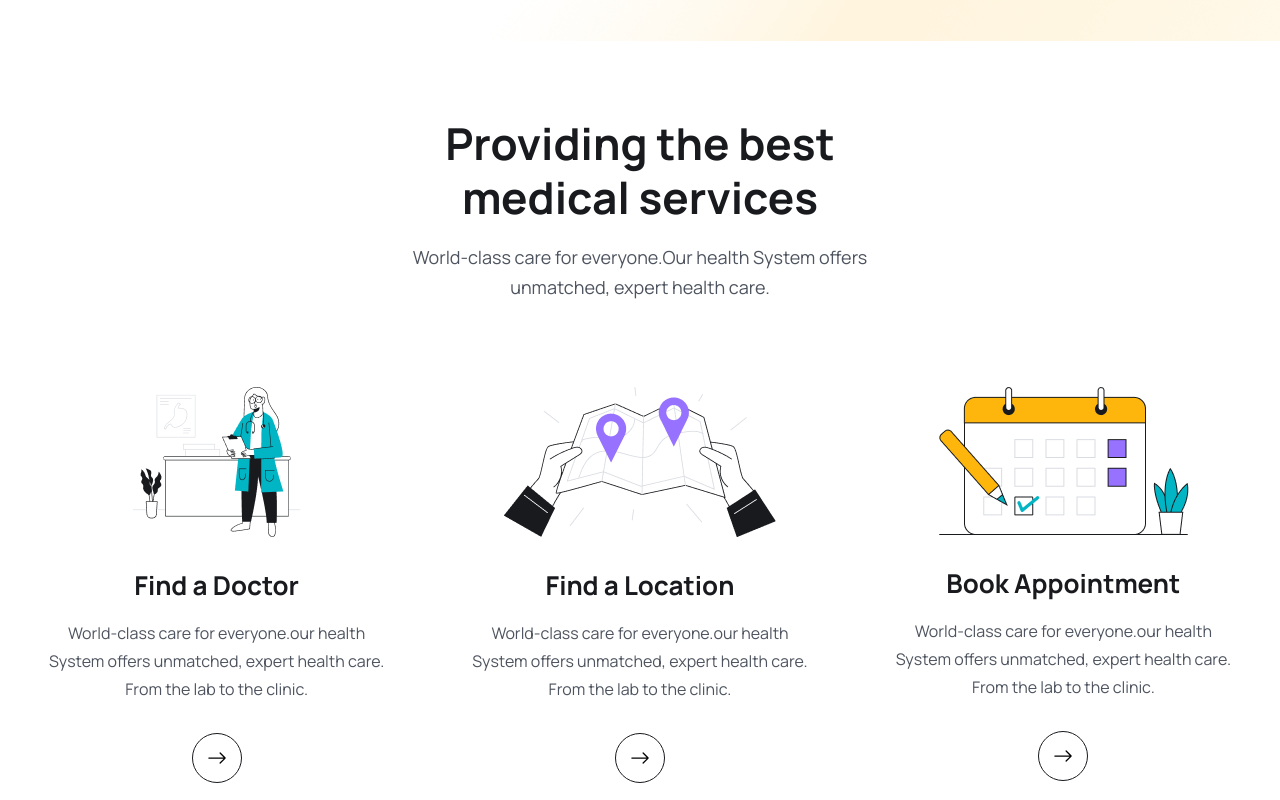
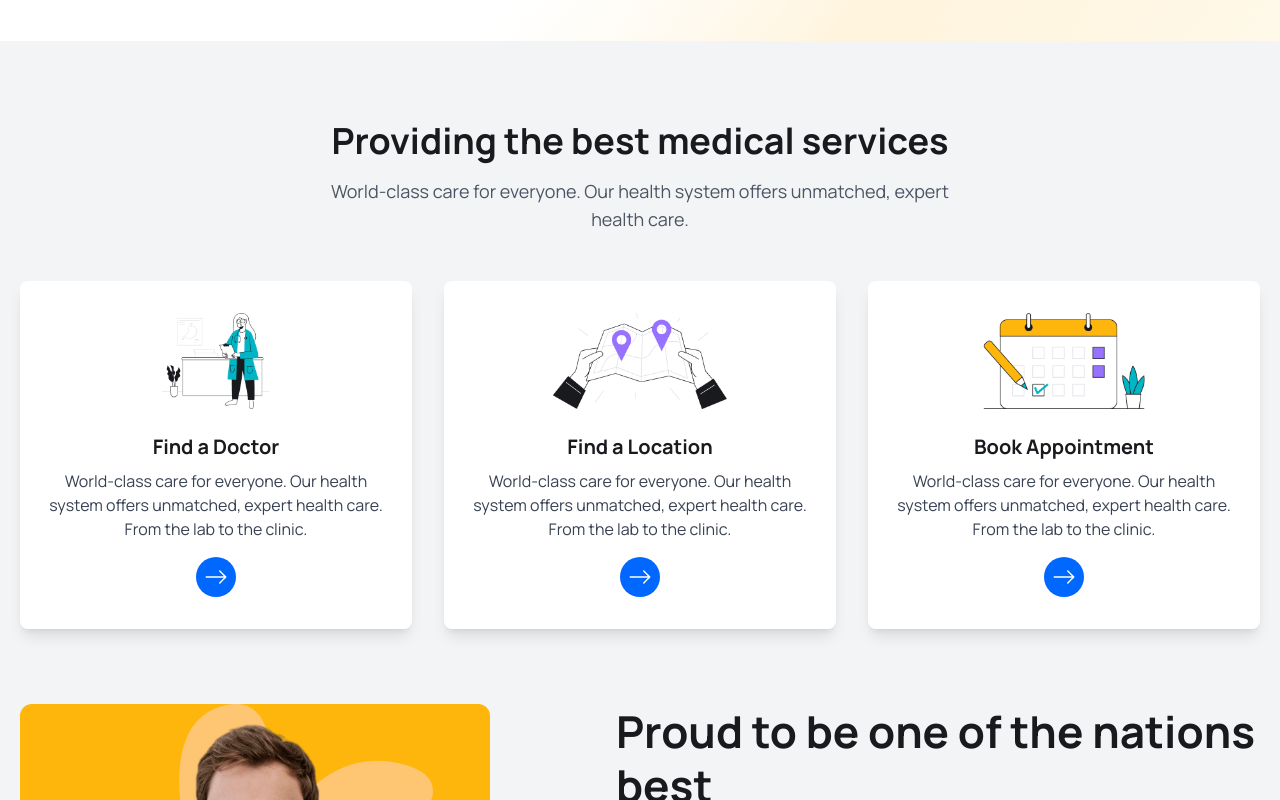
Before and after one commit to EncodeNeel/Medicare, a React (Vite) app in the folder frontend/: page / in a window 1280 px wide. Shown: the part 740-1540 px from the top of the page. Built offline with nearby package versions, Linux system fonts and the light colour scheme; the HTML template or start-up script is replaced by a standard one.

Commit message:
Enhance hero section with modern animations using Framer Motion

```diff
--- a/frontend/package.json
+++ b/frontend/package.json
@@ -10,6 +10,7 @@
     "preview": "vite preview"
   },
   "dependencies": {
+    "framer-motion": "^11.2.10",
     "react": "^18.2.0",
     "react-dom": "^18.2.0",
     "react-icons": "^4.9.0",
--- a/frontend/src/pages/Home.jsx
+++ b/frontend/src/pages/Home.jsx
@@ -1,5 +1,5 @@
 import React from "react";
-
+import { motion } from "framer-motion";
 import heroImg01 from "../assets/images/hero-img01.png";
 import heroImg02 from "../assets/images/hero-img02.png";
 import heroImg03 from "../assets/images/hero-img03.png";
@@ -25,23 +25,43 @@ const Home = () => {
 
       <section className="hero__section pt-[60px] 2xl:h-[800px]">
         <div className="container">
-          <div className="flex flex-col lg:flex-row gap-[90px] items-center justify-between">
-            {/* ====== hero content ======*/}
+          <motion.div
+            initial={{ opacity: 0, y: 50 }}
+            animate={{ opacity: 1, y: 0 }}
+            transition={{ duration: 0.8 }}
+            className="flex flex-col lg:flex-row gap-[90px] items-center justify-between"
+          >
+            {/* Hero content */}
             <div>
-              <div className="lg:w-[570px]">
+              <motion.div
+                initial={{ opacity: 0 }}
+                animate={{ opacity: 1 }}
+                transition={{ delay: 0.5, duration: 1 }}
+                className="lg:w-[570px]"
+              >
                 <h1 className="text-[36px] leading-[46px] text-headingColor font-[800] md:text-[60px] md:leading-[70px]">
-                  We help patients live a healthy,longer life.
+                  We help patients live a healthy, longer life.
                 </h1>
                 <p className="text__para">
                   Lorem ipsum dolor sit amet consectetur, adipisicing elit.
                   Accusamus itaque ea odit enim et quae atque.
                 </p>
+                <motion.button
+                  whileHover={{ scale: 1.1 }}
+                  whileTap={{ scale: 0.9 }}
+                  className="btn"
+                >
+                  Request an Appointment
+                </motion.button>
+              </motion.div>
 
-                <button className="btn">Request an Appointment</button>
-              </div>
-
-              {/* ======= hero counter */}
-              <div className="mt-[30px] lg:mt-[70px] flex flex-col lg:flex-row lg:items-center gap-5 lg:gap-[30px]">
+              {/* Hero counters */}
+              <motion.div
+                initial={{ opacity: 0 }}
+                animate={{ opacity: 1 }}
+                transition={{ delay: 1, duration: 1 }}
+                className="mt-[30px] lg:mt-[70px] flex flex-col lg:flex-row lg:items-center gap-5 lg:gap-[30px]"
+              >
                 <div>
                   <h2 className="text-[36px] loading-[56px] lg:text-[44px] lg:leading-[54px] font-[700] text-headingColor">
                     30+
@@ -65,110 +85,249 @@ const Home = () => {
                   <span className="w-[100px] h-2 bg-irisBlueColor rounded-full block mt-[-14px]"></span>
                   <p className="text__para">Patient Satisfaction</p>
                 </div>
-              </div>
+              </motion.div>
             </div>
-            {/* ====== hero content ======*/}
 
-            <div className="flex gap-[30px] justify-end">
+            {/* Hero images */}
+            <motion.div
+              initial={{ opacity: 0, x: 50 }}
+              animate={{ opacity: 1, x: 0 }}
+              transition={{ duration: 0.8 }}
+              className="flex gap-[30px] justify-end"
+            >
               <div>
-                <img className="w-full" src={heroImg01} alt="" />
+                <motion.img
+                  initial={{ opacity: 0, y: 50 }}
+                  animate={{ opacity: 1, y: 0 }}
+                  transition={{ delay: 0.8, duration: 1 }}
+                  className="w-full"
+                  src={heroImg01}
+                  alt="Hero Image 01"
+                />
               </div>
               <div className="mt-[30px]">
-                <img src={heroImg02} alt="" className="w-full mb-[30px]" />
-                <img src={heroImg03} alt="" className="w-full " />
+                <motion.img
+                  initial={{ opacity: 0, y: 50 }}
+                  animate={{ opacity: 1, y: 0 }}
+                  transition={{ delay: 1, duration: 1 }}
+                  className="w-full mb-[30px]"
+                  src={heroImg02}
+                  alt="Hero Image 02"
+                />
+                <motion.img
+                  initial={{ opacity: 0, y: 50 }}
+                  animate={{ opacity: 1, y: 0 }}
+                  transition={{ delay: 1.2, duration: 1 }}
+                  className="w-full"
+                  src={heroImg03}
+                  alt="Hero Image 03"
+                />
               </div>
-            </div>
-          </div>
+            </motion.div>
+          </motion.div>
         </div>
       </section>
       {/* ===== hero section end ====== */}
 
-      <section>
+      <section className="py-20 bg-gray-100">
         <div className="container">
-          <div className="lg:w-[470px] mx-auto">
-            <h2 className="heading text-center">
+          <motion.div
+            initial={{ opacity: 0 }}
+            animate={{ opacity: 1 }}
+            transition={{ duration: 1 }}
+            className="text-center mb-12"
+          >
+            <motion.h2
+              initial={{ y: 50 }}
+              animate={{ y: 0 }}
+              transition={{ delay: 0.3, duration: 0.8 }}
+              className="text-4xl font-bold text-headingColor mb-4"
+            >
               Providing the best medical services
-            </h2>
-            <p className="text__para text-center">
-              World-class care for everyone.Our health System offers unmatched,
+            </motion.h2>
+            <motion.p
+              initial={{ y: 50 }}
+              animate={{ y: 0 }}
+              transition={{ delay: 0.5, duration: 0.8 }}
+              className="text-lg text-gray-600 mb-8 mx-auto max-w-2xl"
+            >
+              World-class care for everyone. Our health system offers unmatched,
               expert health care.
-            </p>
-          </div>
+            </motion.p>
+          </motion.div>
 
-          <div className="grid grid-cols-1 md:grid-cols-2 lg:grid-cols-3 gap-5 lg:gap-[30px] mt-[30px] lg:mt-[55px]">
-            <div className="py-[30px] px-5">
-              <div className="flex items-center justify-center">
-                <img src={icon01} alt="" />
+          <motion.div
+            initial={{ opacity: 0 }}
+            animate={{ opacity: 1 }}
+            transition={{ delay: 0.8, duration: 1 }}
+            className="grid grid-cols-1 md:grid-cols-2 lg:grid-cols-3 gap-8"
+          >
+            {/* Service Block 1 */}
+            <motion.div
+              whileHover={{ scale: 1.05 }}
+              whileTap={{ scale: 0.95 }}
+              className="py-8 px-6 bg-white shadow-lg rounded-lg"
+            >
+              <div className="flex justify-center mb-6">
+                <motion.img
+                  initial={{ opacity: 0 }}
+                  animate={{ opacity: 1 }}
+                  transition={{ duration: 0.5 }}
+                  src={icon01}
+                  alt="Icon 01"
+                  className="h-24"
+                />
               </div>
 
-              <div className="mt-[30px]">
-                <h2 className="text-[26px] leading-9 text-headingColor font-[700] text-center">
+              <motion.div
+                initial={{ opacity: 0 }}
+                animate={{ opacity: 1 }}
+                transition={{ delay: 0.4, duration: 0.8 }}
+                className="text-center"
+              >
+                <motion.h2
+                  initial={{ y: 20 }}
+                  animate={{ y: 0 }}
+                  transition={{ delay: 0.4, duration: 0.8 }}
+                  className="text-xl font-bold text-headingColor mb-2"
+                >
                   Find a Doctor
-                </h2>
-                <p className="text-[16px] leading-7 text-textColor font-[400] mt-4 text-center">
-                  World-class care for everyone.our health System offers
+                </motion.h2>
+                <motion.p
+                  initial={{ y: 20 }}
+                  animate={{ y: 0 }}
+                  transition={{ delay: 0.5, duration: 0.8 }}
+                  className="text-base text-gray-700 mb-4"
+                >
+                  World-class care for everyone. Our health system offers
                   unmatched, expert health care. From the lab to the clinic.
-                </p>
+                </motion.p>
 
-                <Link
-                  to="doctors"
-                  className="w-[50px] h-[50px] rounded-full border border-solid border-[#181A1e] mt-[30px] mx-auto flex items-center justify-center group hover:bg-primaryColor hover:border-none"
+                <motion.div
+                  initial={{ scale: 0 }}
+                  animate={{ scale: 1 }}
+                  transition={{ delay: 0.6, duration: 0.8 }}
+                  className="mx-auto w-10 h-10 flex items-center justify-center bg-primaryColor rounded-full"
                 >
-                  <BsArrowRight className="group-hover:text-white w-6 h-5" />
-                </Link>
-              </div>
-            </div>
+                  <Link to="doctors" className="text-white">
+                    <BsArrowRight className="w-6 h-6" />
+                  </Link>
+                </motion.div>
+              </motion.div>
+            </motion.div>
 
-            <div className="py-[30px] px-5">
-              <div className="flex items-center justify-center">
-                <img src={icon02} alt="" />
+            {/* Service Block 2 */}
+            <motion.div
+              whileHover={{ scale: 1.05 }}
+              whileTap={{ scale: 0.95 }}
+              className="py-8 px-6 bg-white shadow-lg rounded-lg"
+            >
+              <div className="flex justify-center mb-6">
+                <motion.img
+                  initial={{ opacity: 0 }}
+                  animate={{ opacity: 1 }}
+                  transition={{ duration: 0.5 }}
+                  src={icon02}
+                  alt="Icon 02"
+                  className="h-24"
+                />
               </div>
 
-              <div className="mt-[30px]">
-                <h2 className="text-[26px] leading-9 text-headingColor font-[700] text-center">
+              <motion.div
+                initial={{ opacity: 0 }}
+                animate={{ opacity: 1 }}
+                transition={{ delay: 0.4, duration: 0.8 }}
+                className="text-center"
+              >
+                <motion.h2
+                  initial={{ y: 20 }}
+                  animate={{ y: 0 }}
+                  transition={{ delay: 0.4, duration: 0.8 }}
+                  className="text-xl font-bold text-headingColor mb-2"
+                >
                   Find a Location
-                </h2>
-                <p className="text-[16px] leading-7 text-textColor font-[400] mt-4 text-center">
-                  World-class care for everyone.our health System offers
+                </motion.h2>
+                <motion.p
+                  initial={{ y: 20 }}
+                  animate={{ y: 0 }}
+                  transition={{ delay: 0.5, duration: 0.8 }}
+                  className="text-base text-gray-700 mb-4"
+                >
+                  World-class care for everyone. Our health system offers
                   unmatched, expert health care. From the lab to the clinic.
-                </p>
+                </motion.p>
 
-                <Link
-                  to="doctors"
-                  className="w-[50px] h-[50px] rounded-full border border-solid border-[#181A1e] mt-[30px] mx-auto flex items-center justify-center group hover:bg-primaryColor hover:border-none"
+                <motion.div
+                  initial={{ scale: 0 }}
+                  animate={{ scale: 1 }}
+                  transition={{ delay: 0.6, duration: 0.8 }}
+                  className="mx-auto w-10 h-10 flex items-center justify-center bg-primaryColor rounded-full"
                 >
-                  <BsArrowRight className="group-hover:text-white w-6 h-5" />
-                </Link>
-              </div>
-            </div>
+                  <Link to="locations" className="text-white">
+                    <BsArrowRight className="w-6 h-6" />
+                  </Link>
+                </motion.div>
+              </motion.div>
+            </motion.div>
 
-            <div className="py-[30px] px-5">
-              <div className="flex items-center justify-center">
-                <img src={icon03} alt="" />
+            {/* Service Block 3 */}
+            <motion.div
+              whileHover={{ scale: 1.05 }}
+              whileTap={{ scale: 0.95 }}
+              className="py-8 px-6 bg-white shadow-lg rounded-lg"
+            >
+              <div className="flex justify-center mb-6">
+                <motion.img
+                  initial={{ opacity: 0 }}
+                  animate={{ opacity: 1 }}
+                  transition={{ duration: 0.5 }}
+                  src={icon03}
+                  alt="Icon 03"
+                  className="h-24"
+                />
               </div>
 
-              <div className="mt-[30px]">
-                <h2 className="text-[26px] leading-9 text-headingColor font-[700] text-center">
+              <motion.div
+                initial={{ opacity: 0 }}
+                animate={{ opacity: 1 }}
+                transition={{ delay: 0.4, duration: 0.8 }}
+                className="text-center"
+              >
+                <motion.h2
+                  initial={{ y: 20 }}
+                  animate={{ y: 0 }}
+                  transition={{ delay: 0.4, duration: 0.8 }}
+                  className="text-xl font-bold text-headingColor mb-2"
+                >
                   Book Appointment
-                </h2>
-                <p className="text-[16px] leading-7 text-textColor font-[400] mt-4 text-center">
-                  World-class care for everyone.our health System offers
+                </motion.h2>
+                <motion.p
+                  initial={{ y: 20 }}
+                  animate={{ y: 0 }}
+                  transition={{ delay: 0.5, duration: 0.8 }}
+                  className="text-base text-gray-700 mb-4"
+                >
+                  World-class care for everyone. Our health system offers
                   unmatched, expert health care. From the lab to the clinic.
-                </p>
+                </motion.p>
 
-                <Link
-                  to="doctors"
-                  className="w-[50px] h-[50px] rounded-full border border-solid border-[#181A1e] mt-[30px] mx-auto flex items-center justify-center group hover:bg-primaryColor hover:border-none"
+                <motion.div
+                  initial={{ scale: 0 }}
+                  animate={{ scale: 1 }}
+                  transition={{ delay: 0.6, duration: 0.8 }}
+                  className="mx-auto w-10 h-10 flex items-center justify-center bg-primaryColor rounded-full"
                 >
-                  <BsArrowRight className="group-hover:text-white w-6 h-5" />
-                </Link>
-              </div>
-            </div>
-          </div>
+                  <Link to="appointments" className="text-white">
+                    <BsArrowRight className="w-6 h-6" />
+                  </Link>
+                </motion.div>
+              </motion.div>
+            </motion.div>
+          </motion.div>
         </div>
+
+        <About />
       </section>
-
-      <About />
 
       {/* =========== services section  =========== */}
       <section>
```
Also changed, not shown: 1 other file (tests, documents, lock files or other folders).
